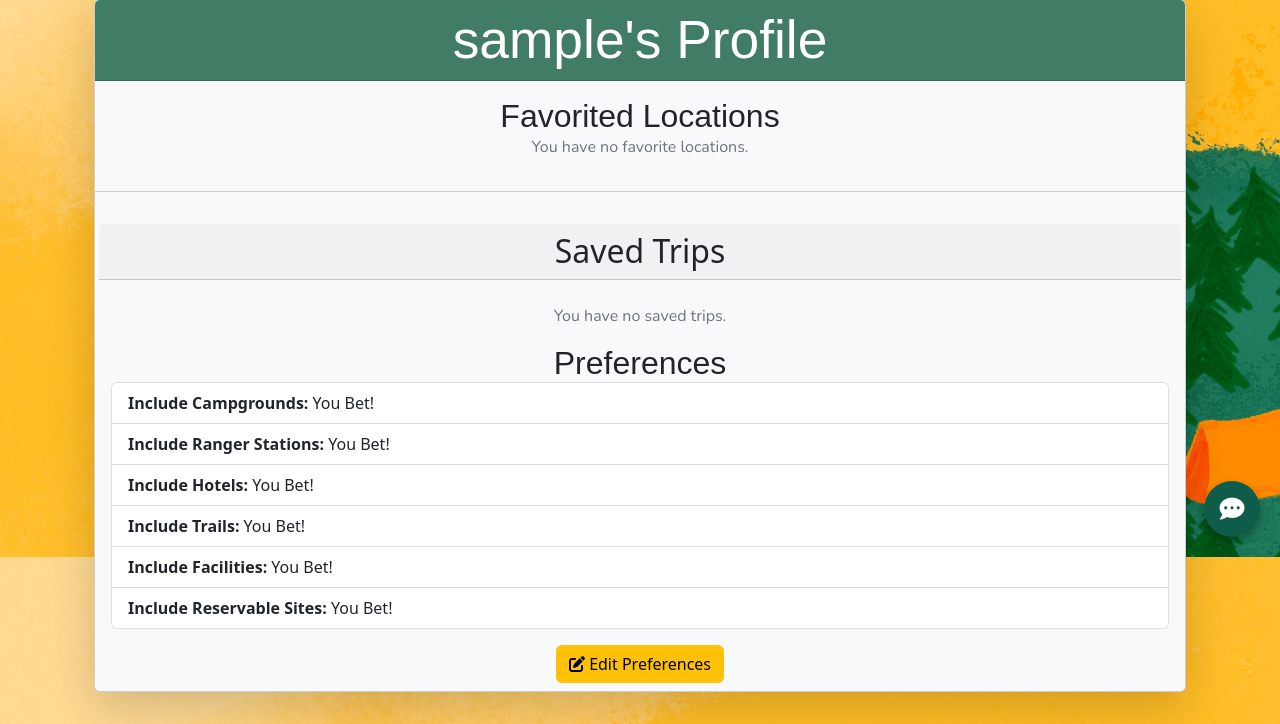
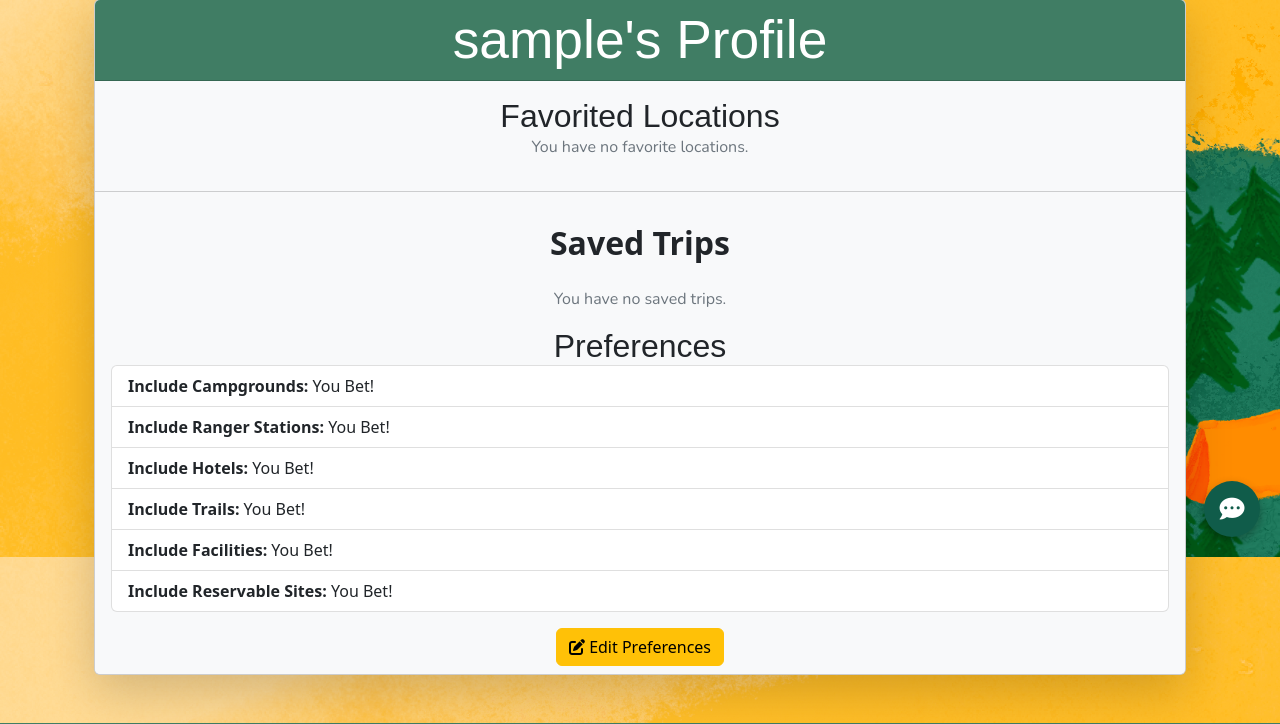
Before and after one commit to UCCS-SP25-CS4300-CS5300-1/Group-5-spring-2025, a Django app: page /profile/ in a window 1280 px wide. Shown: the part 243-967 px from the top of the page. Run offline with Django 4.2, Linux system fonts and the light colour scheme; the visitor is signed in with stand-in values (Sample User, id 1); data comes from the database, SQL or seed files in the repository; data that the repository does not hold is empty; some libraries are stand-ins or nearby versions; some web fonts are replaced.

Commit message:
bolded fix
changed from header to bold to fix background color

```diff
--- a/home/templates/users/profile.html
+++ b/home/templates/users/profile.html
@@ -97,7 +97,7 @@
 
         <!-- Saved Trips -->
         <div class="row mt-4">
-          <h2 class="mb-4 text-center card-header">Saved Trips</h2>
+          <h2 class="mb-4 text-center fw-bold">Saved Trips</h2>
           {% for trip in trips %}
             <div class="col-md-6 col-lg-4 mb-4">
               <div class="card shadow-sm h-100">
```
